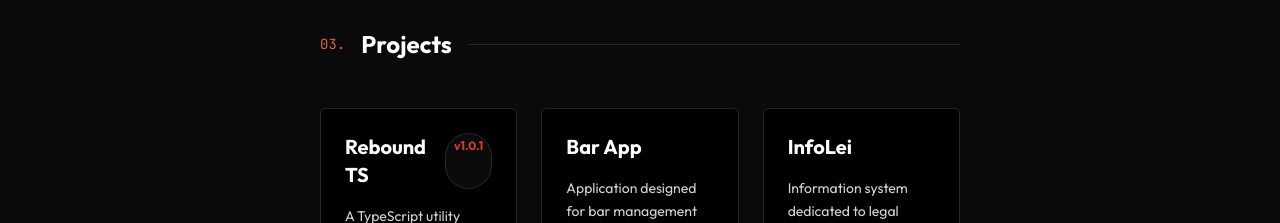
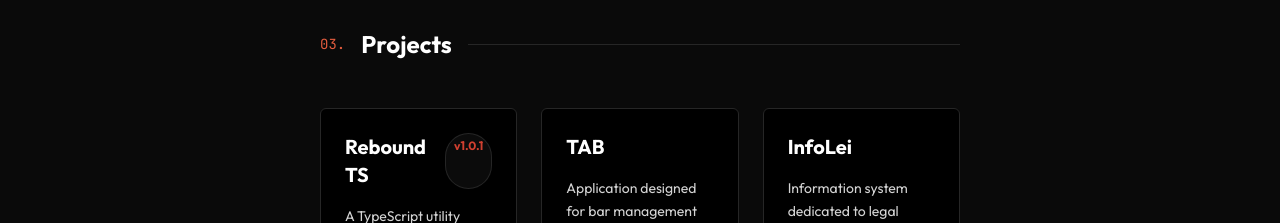
Before and after one commit to raulcabralc/raulcabralc, a Next.js app in the folder portfolio/: page / in a window 1280 px wide. Shown: the part 1480-1703 px from the top of the page. Built offline with nearby package versions, Linux system fonts and the light colour scheme.

Commit message:
Rename 'Bar App' to 'TAB' and update GitHub link

```diff
--- a/portfolio/src/constants/projects.ts
+++ b/portfolio/src/constants/projects.ts
@@ -11,11 +11,11 @@ export const projects: Project[] = [
     version: "1.0.1",
   },
   {
-    title: "Bar App",
+    title: "TAB",
     description:
       "Application designed for bar management or ordering systems, featuring menu visualization and order tracking capabilities.",
     tech: ["React", "TypeScript", "NestJS"],
-    github: "https://github.com/raulcabralc/bar-app",
+    github: "https://github.com/raulcabralc/tab",
   },
   {
     title: "InfoLei",
```
